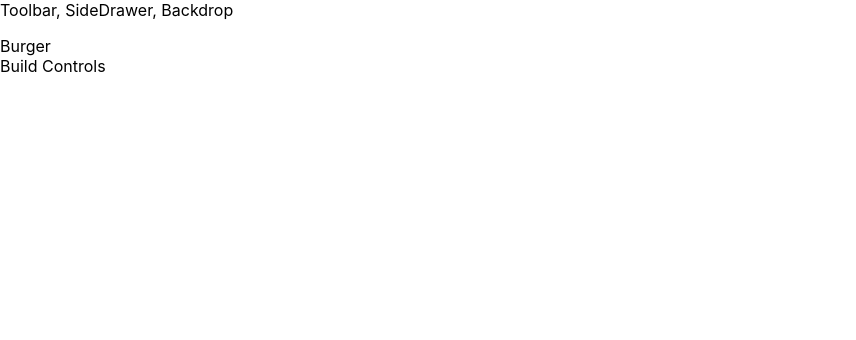
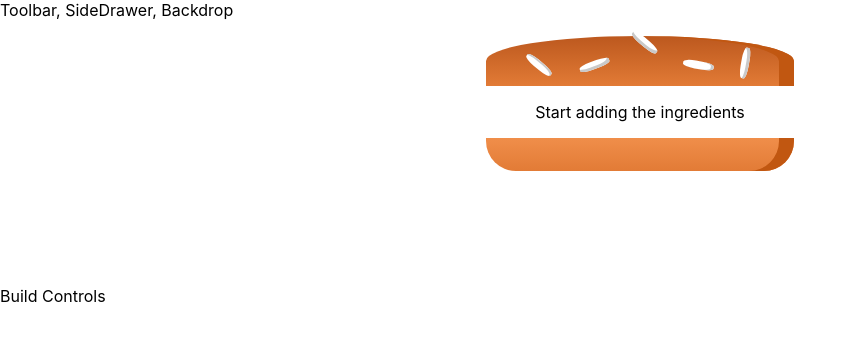
Before and after one commit to MikeGoluch/burger-app, a React (Create React App) app: page / in a window 1280 px wide. Shown: the top 340 px of the page, without its empty margins (0-856 px from the left). Built offline with nearby package versions, Linux system fonts and the light colour scheme.

Commit message:
create ingredients component, test the component

```diff
--- a/package.json
+++ b/package.json
@@ -6,6 +6,7 @@
     "@testing-library/jest-dom": "^4.2.4",
     "@testing-library/react": "^9.5.0",
     "@testing-library/user-event": "^7.2.1",
+    "prop-types": "^15.7.2",
     "react": "^16.13.1",
     "react-dom": "^16.13.1",
     "react-scripts": "3.4.1"
--- a/src/components/Burger/Burger.js
+++ b/src/components/Burger/Burger.js
@@ -0,0 +1,28 @@
+import React from 'react';
+import BurgerIngredient from './BurgerIngredients/BurgerIngredients';
+import classes from './Burger.module.css';
+
+const burger = (props) => {
+    let convertedIngredients = Object.keys(props.ingredients).map(ingredient => {
+        return [...Array(props.ingredients[ingredient])].map((amount, index) => {
+            return <BurgerIngredient key={ingredient + index} type={ingredient}/>
+        })
+    });
+    const reducedIngredientsArray = convertedIngredients.reduce((acc, cur) => {
+        return acc.concat(cur);
+    }, []);
+
+    if (reducedIngredientsArray.length === 0) {
+        convertedIngredients = <p>Start adding the ingredients</p>
+    }
+    console.log(reducedIngredientsArray)
+    return (
+        <div className={classes.Burger}>
+            <BurgerIngredient type='bread-top'/>
+            {convertedIngredients}
+            <BurgerIngredient type='bread-bottom'/>
+        </div>
+    )
+}
+
+export default burger
--- /dev/null
+++ b/src/components/Burger/Burger.module.css
@@ -0,0 +1,38 @@
+.Burger {
+    width: 60%;
+    height: 250px;
+    margin: auto;
+    text-align: center;
+}
+
+@media (min-width: 640px){
+    .Burger {
+        width: 50%;
+
+    }
+
+}
+
+@media (min-width: 768px){
+
+    .Burger {
+        width: 40%;
+
+    }
+
+}
+
+@media (min-width: 1024px){
+
+    .Burger {
+        width: 30%;
+
+    }
+
+}
+
+/* @media (min-width: 1200px){
+
+...
+
+} */
--- a/src/components/Burger/BurgerIngredients/BurgerIngredients.js
+++ b/src/components/Burger/BurgerIngredients/BurgerIngredients.js
@@ -1,11 +1,14 @@
-import React from 'react';
+import React, { Component } from 'react';
+import PropTypes from 'prop-types';
+
 
 import classes from './BurgerIngredients.module.css';
 
-const burgerIngredients = (props) => {
+class BurgerIngredients extends Component {
+    render() {
         let ingredient = null;
 
-    switch(props.type) {
+        switch(this.props.type) {
             case('bread-bottom'):
                 ingredient = <div className={classes.BreadBottom}></div>;
                 break;
@@ -33,5 +36,10 @@ const burgerIngredients = (props) => {
         }
         return ingredient;
     }
+}
 
-export default burgerIngredients;
+BurgerIngredients.propTypes = {
+    type: PropTypes.string.isRequired
+}
+
+export default BurgerIngredients;
--- a/src/containers/BurgerBuilder/BurgerBuilder.js
+++ b/src/containers/BurgerBuilder/BurgerBuilder.js
@@ -1,13 +1,23 @@
 import React, { Component } from 'react';
 import Auxillary from '../../hoc/Auxillary';
+import Burger from '../../components/Burger/Burger';
 
 
 class BurgerBuilder extends Component {
+    state = {
+        ingredients: {
+            cheese: 0,
+            meat: 0,
+            salad: 0,
+            bacon: 0
+        }
+    }
+
     render() {
         return (
             <Auxillary>
                 <div>
-                    Burger
+                    <Burger ingredients={this.state.ingredients}/>
                 </div>
                 <div>
                     Build Controls
```
Lines whose indentation alone changed are shown as unchanged.
